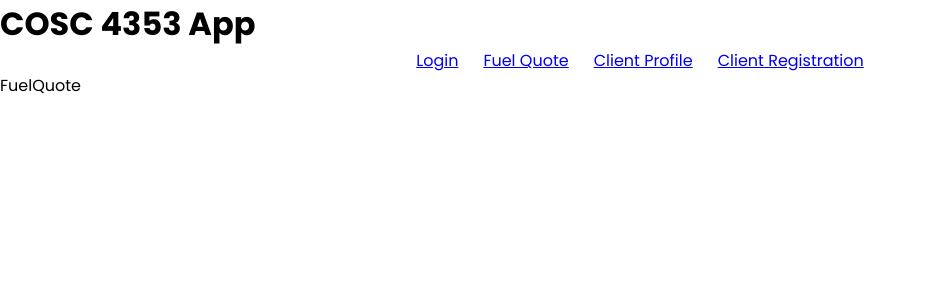
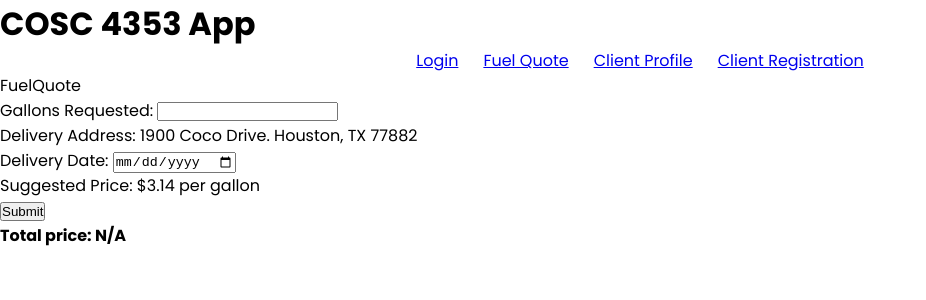
Before and after one commit to xylacon/COSC_4353, a React (Create React App) app: page /#/fuel-quote in a window 1280 px wide. Shown: the top 300 px of the page, without its empty margins (0-926 px from the left). Built offline with nearby package versions, Linux system fonts and the light colour scheme.

Commit message:
Finished fuel quote form functionality

```diff
--- a/src/pages/FuelQuote.js
+++ b/src/pages/FuelQuote.js
@@ -1,8 +1,40 @@
-import React from 'react'
+import React, {useState} from 'react'
+import "../css/FuelQuote.css"
 
 function FuelQuote() {
+  // hooks
+  const [totalPrice, setTotalPrice] = useState(0)
+  // constants
+  const suggestedPrice = 3.14
+  const clientAddress = '1900 Coco Drive. Houston, TX 77882'
+
+  // event handler for form submission
+  const submitFuelQuoteForm = (e) => {
+    e.preventDefault();
+    const newQuotePrice = (e.target.elements.gallons.value * suggestedPrice).toFixed(2);
+    setTotalPrice(newQuotePrice);
+  }
+
   return (
-	  <div>FuelQuote</div>
+    <>
+      <div>FuelQuote</div>
+      <form onSubmit={submitFuelQuoteForm}>
+        <label>Gallons Requested: </label>
+        <input type="number" name="gallons" />
+        <br />
+        <label>Delivery Address: </label>
+        <label>{clientAddress}</label>
+        <br />
+        <label>Delivery Date: </label>
+        <input type="date" name="date"/>
+        <br />
+        <label>Suggested Price: </label>
+        <label>${suggestedPrice} per gallon</label>
+        <br />
+        <button type="submit">Submit</button>
+      </form>
+      <h4>Total price: {(totalPrice === 0) ? "N/A" : `$${totalPrice}`}</h4>
+    </>
   )
 }
 
```
Also changed, not shown: src/css/FuelQuote.css (added).
